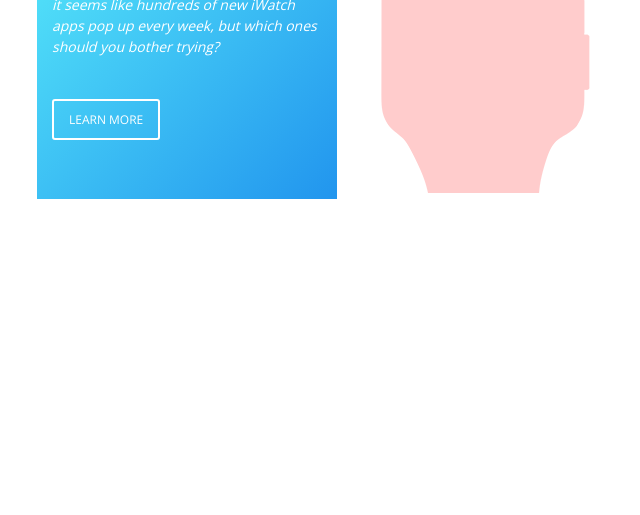
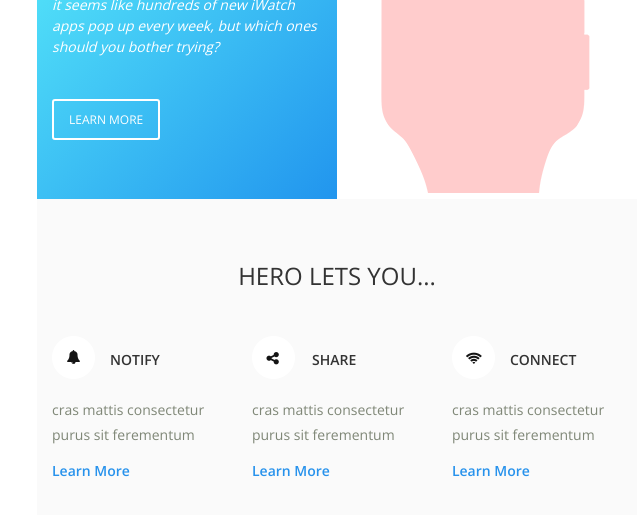
Before and after one commit to Gbarra9/HTML-Email-Practice, a plain HTML site: page index.html in a window 1280 px wide. Shown: the part 255-770 px from the top of the page, without its empty margins (303-943 px from the left). Drawn offline with nearby package versions, Linux system fonts and the light colour scheme.

Commit message:
table second row

```diff
--- a/index.html
+++ b/index.html
@@ -16,7 +16,7 @@
       <td>
         <!-- start of container -->
         <table class="container" width="600px" align="center" cellspacing="0" cellpadding="0" border="0">
-          <!-- start of main row -->
+          <!-- start of header row -->
           <tr>
             <td style="font-family: 'Open Sans', 'Helvetica Neue', Helvetica, Arial, 'Lucida Grande', sans-serif; color:white;">
               <!-- start of left column -->
@@ -56,19 +56,97 @@
                   </td>
                 </tr>
                 <tr>
-                  <td  align="center" valign="bottom" style="padding-top:14px;"><img src="/img/smartwatch.png" alt="smartwatch picture"></td>
+                  <td align="center" valign="bottom" style="padding-top:14px;"><img src="/img/smartwatch.png" alt="smartwatch picture"></td>
                 </tr>
               </table>
               <!-- end of right column -->
 
             </td>
           </tr>
-          <!-- end of main row -->
-          <!-- start of main row -->
+          <!-- end of header row -->
+          <!-- start of lets you row -->
           <tr>
-            <td></td>
+            <td style="background: #fafafa">
+              <h3 style="font-family: 'Open Sans', 'Helvetica Neue', Helvetica, Arial, 'Lucida Grande', sans-serif; color:#333333; padding: 36px 0 5px 0; font-weight:300; font-size:24px; text-transform:
+              uppercase;" align="center">Hero lets you...</h3>
+              <!-- start of left-column -->
+              <table class="header-left" width="33.33%" align="left" cellspacing="0" cellpadding="0" border="0" style="padding:15px 15px 70px 15px;">
+                <tr>
+                  <td>
+                    <table class="title-icon" width="33.33%" align="left" cellspacing="0" cellpadding="0" border="0" style="padding:0;">
+                      <tr>
+                        <td><img src="/img/bell_icon.png" alt="bell icon"></td>
+                        <td style="font-family: 'Open Sans', 'Helvetica Neue', Helvetica, Arial, 'Lucida Grande', sans-serif; color:#333333; padding: 0 0 0 15px; font-weight:600; text-transform:uppercase; font-size:14px;">Notify</td>
+                      </tr>
+                    </table>
+                  </td>
+                </tr>
+                <tr>
+                  <td>
+                    <p style="font-family: 'Open Sans', 'Helvetica Neue', Helvetica, Arial, 'Lucida Grande', sans-serif; color:#7f8777; font-weight:400; line-height: 1.8;font-size:14px;">cras mattis consectetur purus sit ferementum</p>
+                  </td>
+                </tr>
+                <tr>
+                  <td>
+                    <a href="#" style="font-family: 'Open Sans', 'Helvetica Neue', Helvetica, Arial, 'Lucida Grande', sans-serif; color:#2792ec; text-decoration: none; font-weight:600;font-size:14px;">Learn More</a>
+                  </td>
+                </tr>
+              </table>
+              <!-- end of left-column -->
+              <!-- start of middle-column -->
+              <table class="header-center" width="33.33%" align="left" cellspacing="0" cellpadding="0" border="0" style="padding:15px 15px 70px 15px;">
+                <tr>
+                  <td>
+                    <table class="title-icon" width="33.33%" align="left" cellspacing="0" cellpadding="0" border="0" style="padding:0;">
+                      <tr>
+                        <td><img src="/img/share_icon.png" alt="bell icon"></td>
+                        <td style="font-family: 'Open Sans', 'Helvetica Neue', Helvetica, Arial, 'Lucida Grande', sans-serif; color:#333333; padding: 0 0 0 15px; font-weight:600; text-transform:uppercase; font-size:14px;">Share</td>
+                      </tr>
+                    </table>
+                  </td>
+                </tr>
+                <tr>
+                  <td>
+                    <p style="font-family: 'Open Sans', 'Helvetica Neue', Helvetica, Arial, 'Lucida Grande', sans-serif; color:#7f8777; font-weight:400; line-height: 1.8; font-size:14px;">cras mattis consectetur purus sit ferementum</p>
+                  </td>
+                </tr>
+                <tr>
+                  <td>
+                    <a href="#" style="font-family: 'Open Sans', 'Helvetica Neue', Helvetica, Arial, 'Lucida Grande', sans-serif; color:#2792ec; text-decoration: none; font-weight:600;font-size:14px;">Learn More</a>
+                  </td>
+                </tr>
+              </table>
+              <!-- end of middle-column -->
+              <!-- start of right-column -->
+              <table class="header-right" width="33.33%" align="left" cellspacing="0" cellpadding="0" border="0" style="padding:15px 15px 70px 15px;">
+                <tr>
+                  <td>
+                    <table class="title-icon" width="33.33%" align="left" cellspacing="0" cellpadding="0" border="0" style="padding:0;">
+                      <tr>
+                        <td><img src="/img/wifi_icon.png" alt="bell icon"></td>
+                        <td style="font-family: 'Open Sans', 'Helvetica Neue', Helvetica, Arial, 'Lucida Grande', sans-serif; color:#333333; padding: 0 0 0 15px; font-weight:600; text-transform:uppercase; font-size:14px;">Connect</td>
+                      </tr>
+                    </table>
+                  </td>
+                </tr>
+                <tr>
+                  <td>
+                    <p style="font-family: 'Open Sans', 'Helvetica Neue', Helvetica, Arial, 'Lucida Grande', sans-serif; color:#7f8777; font-weight:400; line-height: 1.8; font-size:14px;">cras mattis consectetur purus sit ferementum</p>
+                  </td>
+                </tr>
+                <tr>
+                  <td>
+                    <a href="#" style="font-family: 'Open Sans', 'Helvetica Neue', Helvetica, Arial, 'Lucida Grande', sans-serif; color:#2792ec; text-decoration: none; font-weight:600;font-size:14px;">Learn More</a>
+                  </td>
+                </tr>
+              </table>
+              <!-- end of right-column -->
+
+
+
+            </td>
           </tr>
-          <!-- end of main row -->
+          <!-- end of lets you row -->
           <!-- start of main row -->
           <tr>
             <td></td>
```
